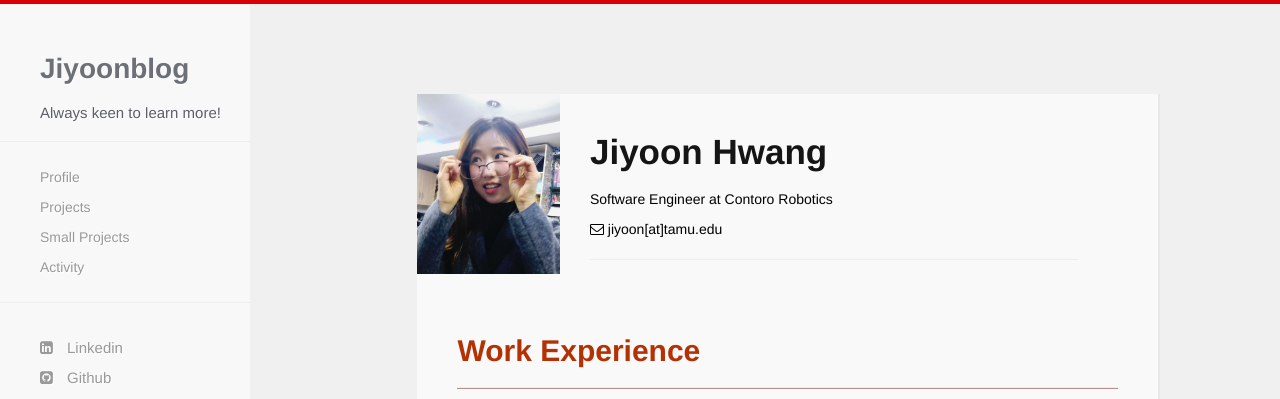
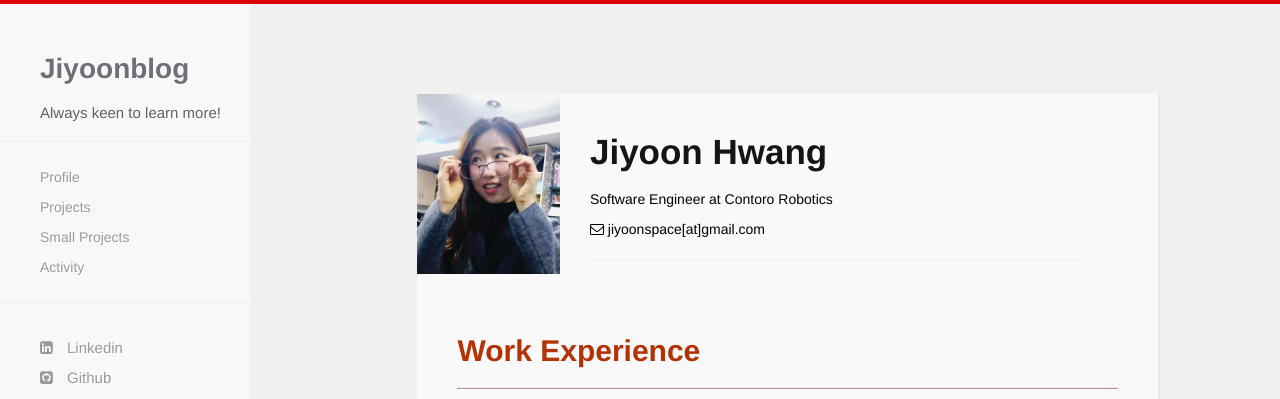
Before and after one commit to jiyoonspace/jiyoonspace.github.io, a Jekyll site: the page built from about.html, in a window 1280 px wide and 900 px high. Shown: the top 399 px of the window. Built offline with Jekyll 4.4.1, drawn with Linux system fonts in a browser that asks for light colours; nearby versions of some CDN libraries.

Commit message:
update email

```diff
--- a/about.html
+++ b/about.html
@@ -15,7 +15,7 @@
                         <div class="col-md-9">
                             <h1>Jiyoon Hwang</h1>
                             <p> Software Engineer at Contoro Robotics </p>
-                            <p><i class="fa fa-envelope-o"></i>&nbsp;jiyoon[at]tamu.edu </p>
+                            <p><i class="fa fa-envelope-o"></i>&nbsp;jiyoonspace[at]gmail.com </p>
                             <hr />
                         </div>
                     </div>
```
